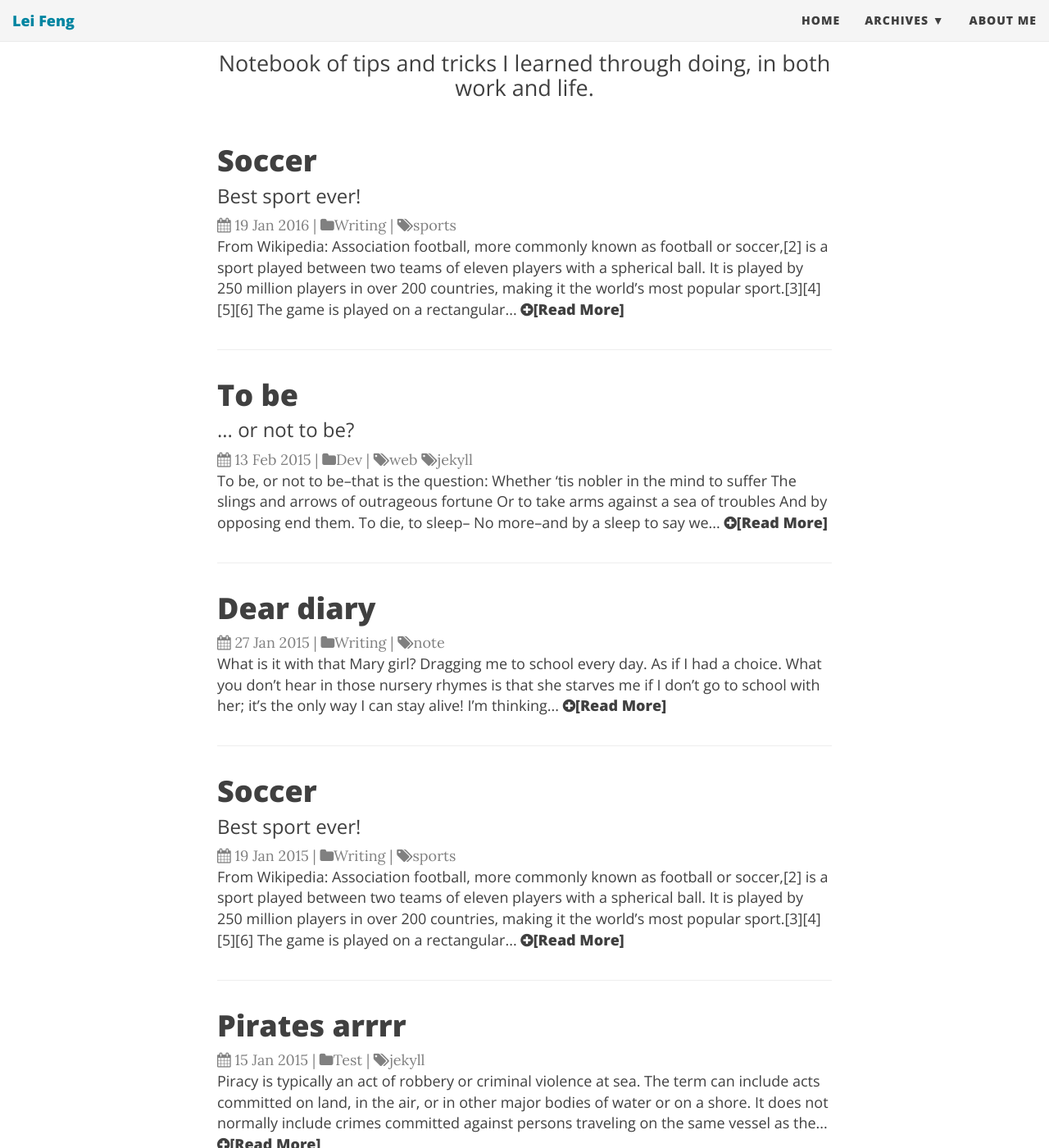
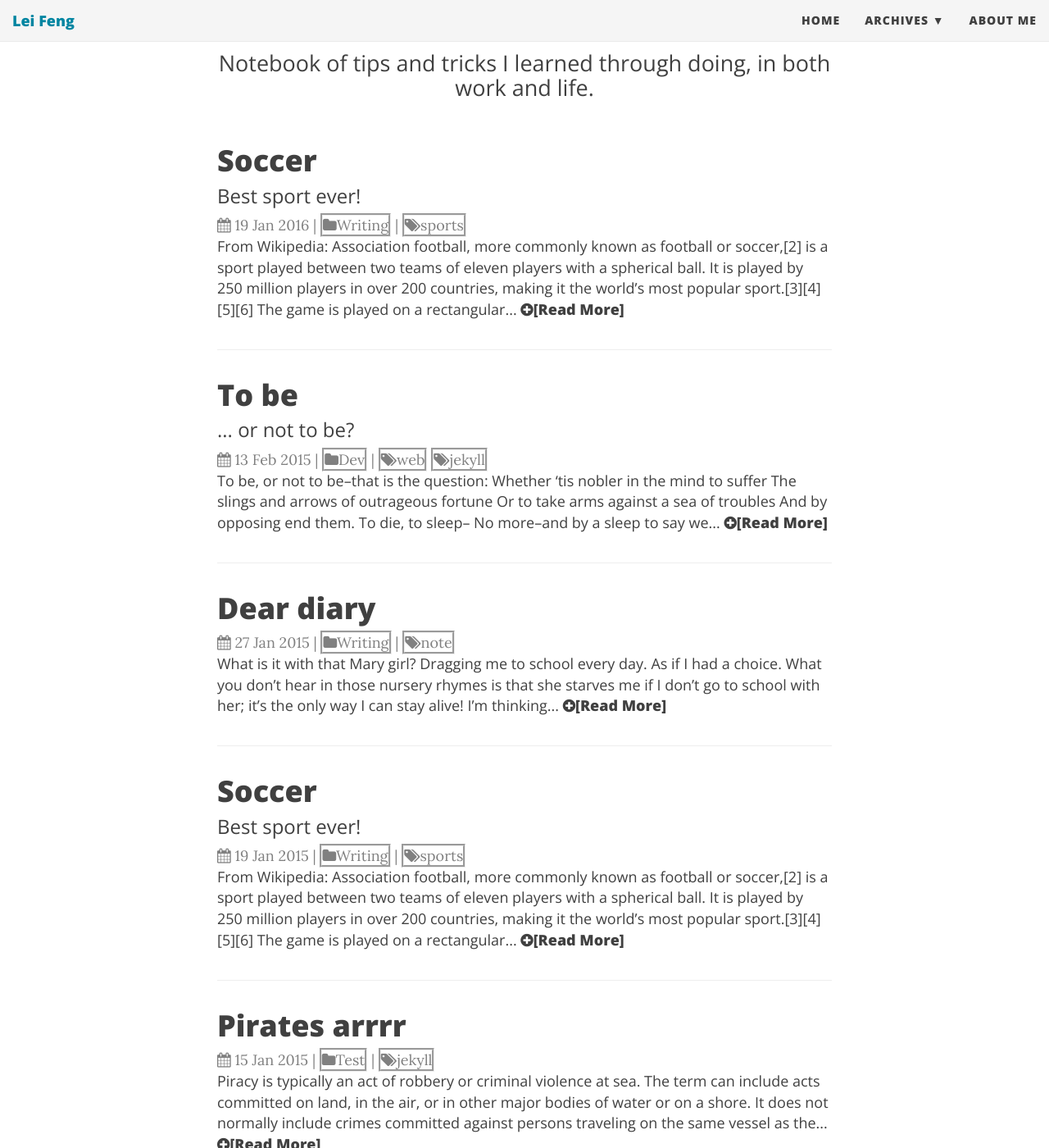
Before and after one commit to stonefl/stonefl.github.io, a Jekyll site: the page built from index.html, in a window 1280 px wide and 1400 px high, scrolled down 190 px. Shown: the whole window at 82% size. Built offline with Jekyll 4.4.1, drawn with Linux system fonts in a browser that asks for light colours; nearby versions of some CDN libraries; the list of posts is cut into pages by our own code.

Commit message:
Update main.css

```diff
--- a/css/main.css
+++ b/css/main.css
@@ -319,10 +319,13 @@ footer .theme-by {
   font-size: 18px;
   margin: 0 0 10px;
 }
+
 a.post-cat, a.post-tag{
   color: #808080;
   font-size: 18px;
   margin: 0 0 10px;
+  border-style: groove;
+
 }
 
 
```
